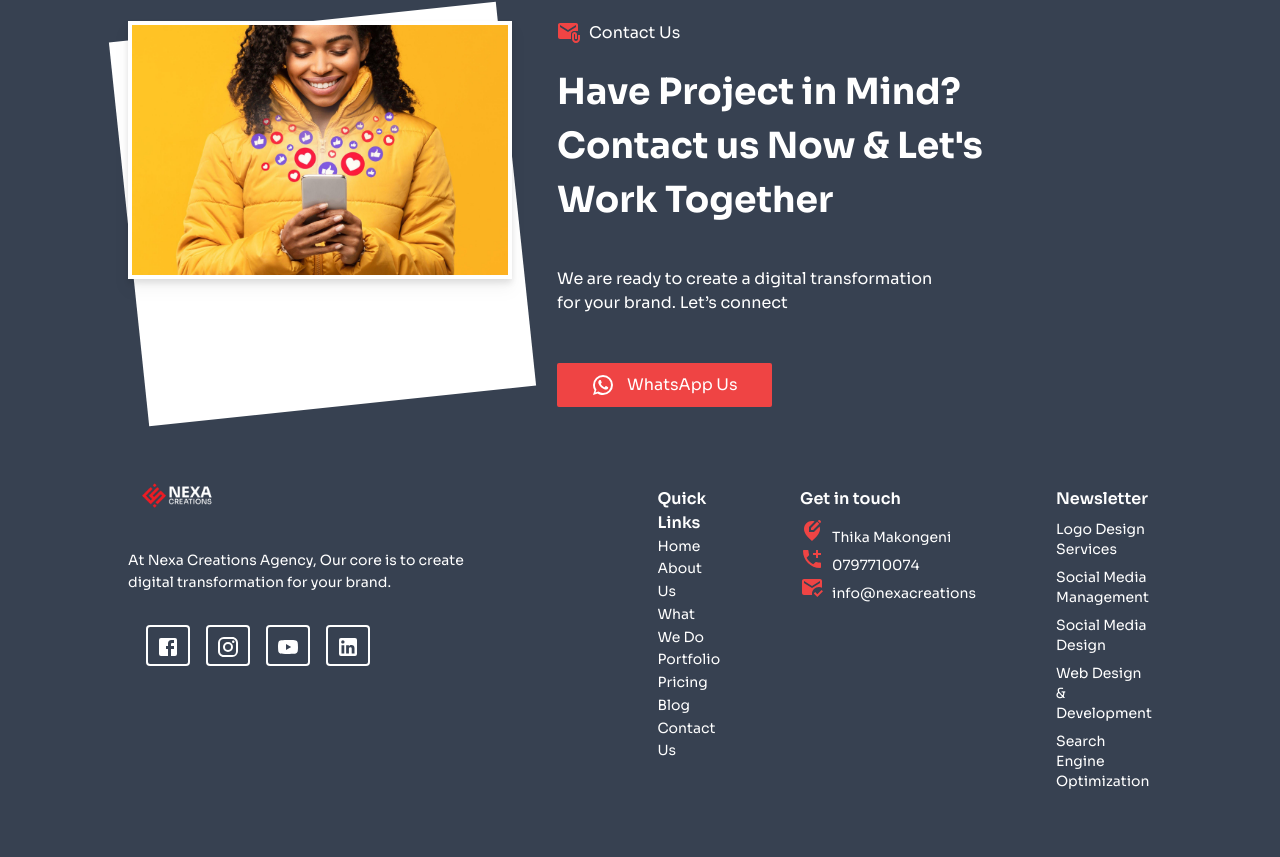
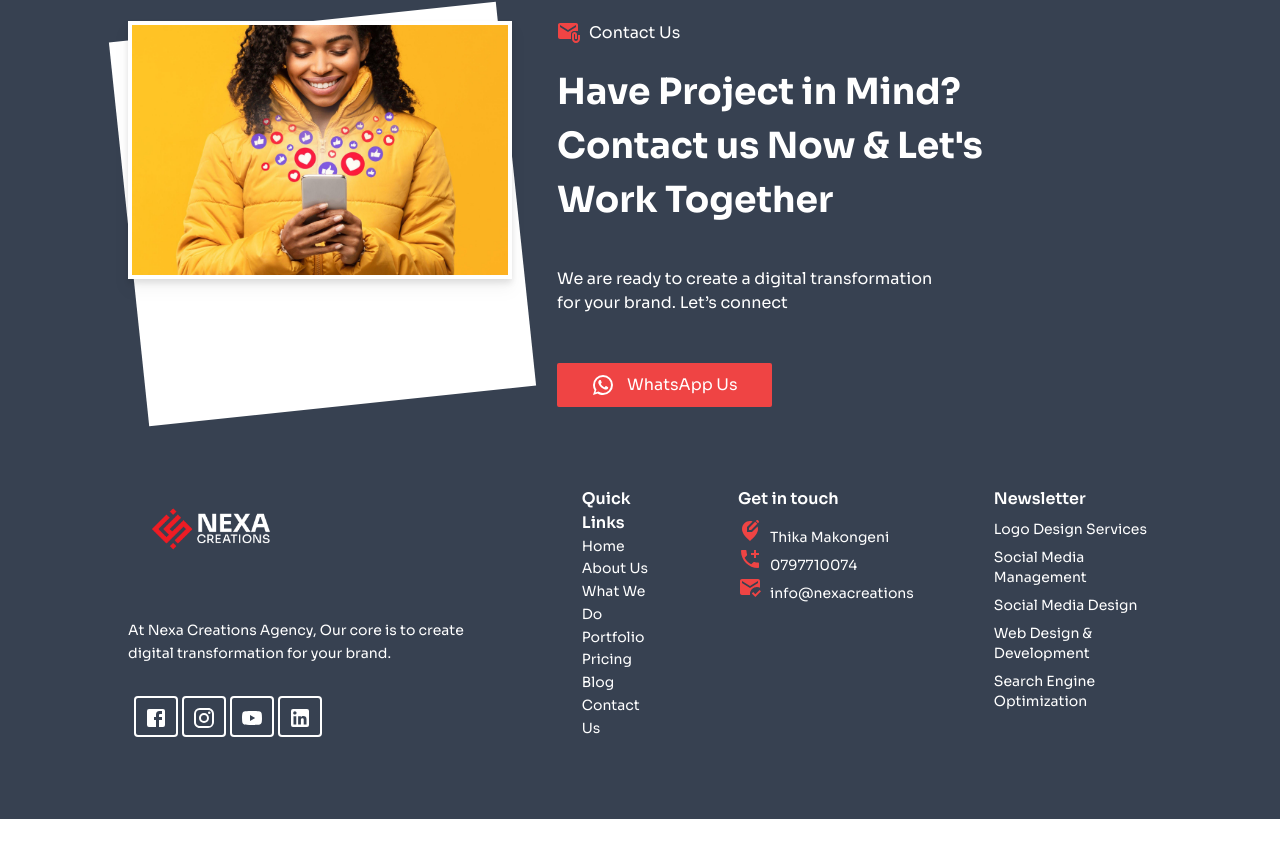
Before and after one commit to ErikDevs/Nexa-Creations, a Next.js app: page / in a window 1280 px wide. Shown: the part 5338-6195 px from the top of the page. After the commit the page ends 6157 px from the top, so only its background shows below. Built offline with nearby package versions, Linux system fonts and the light colour scheme.

Commit message:
added new code

```diff
--- a/components/footer.jsx
+++ b/components/footer.jsx
@@ -38,13 +38,13 @@ const Footer = () => {
               <h3 className="text-sm flex justify-start leading-relaxed mb-10">At Nexa Creations Agency, Our core is to create <br /> digital transformation for your brand.</h3>
               {socialLinks.map(social => (
                 <Link key={social.key} href={social.href}>
-                  <i className="ring-2 ring-white text-center rounded-sm px-2 py-2 ml-5" key={social.key}>
+                  <i className="ring-2 ring-white text-center rounded-sm px-2 py-2 ml-2" key={social.key}>
                   {social.icon}
                   </i>
                 </Link>
               ))}
             </div>
-            <div className="flex-col md:ml-5 mt-10">
+            <div className="flex-col md:-ml-[40%] mt-10">
               <h3 className="font-semibold">Quick Links</h3>
              <ul>
              {navLink.map(link => (
```
